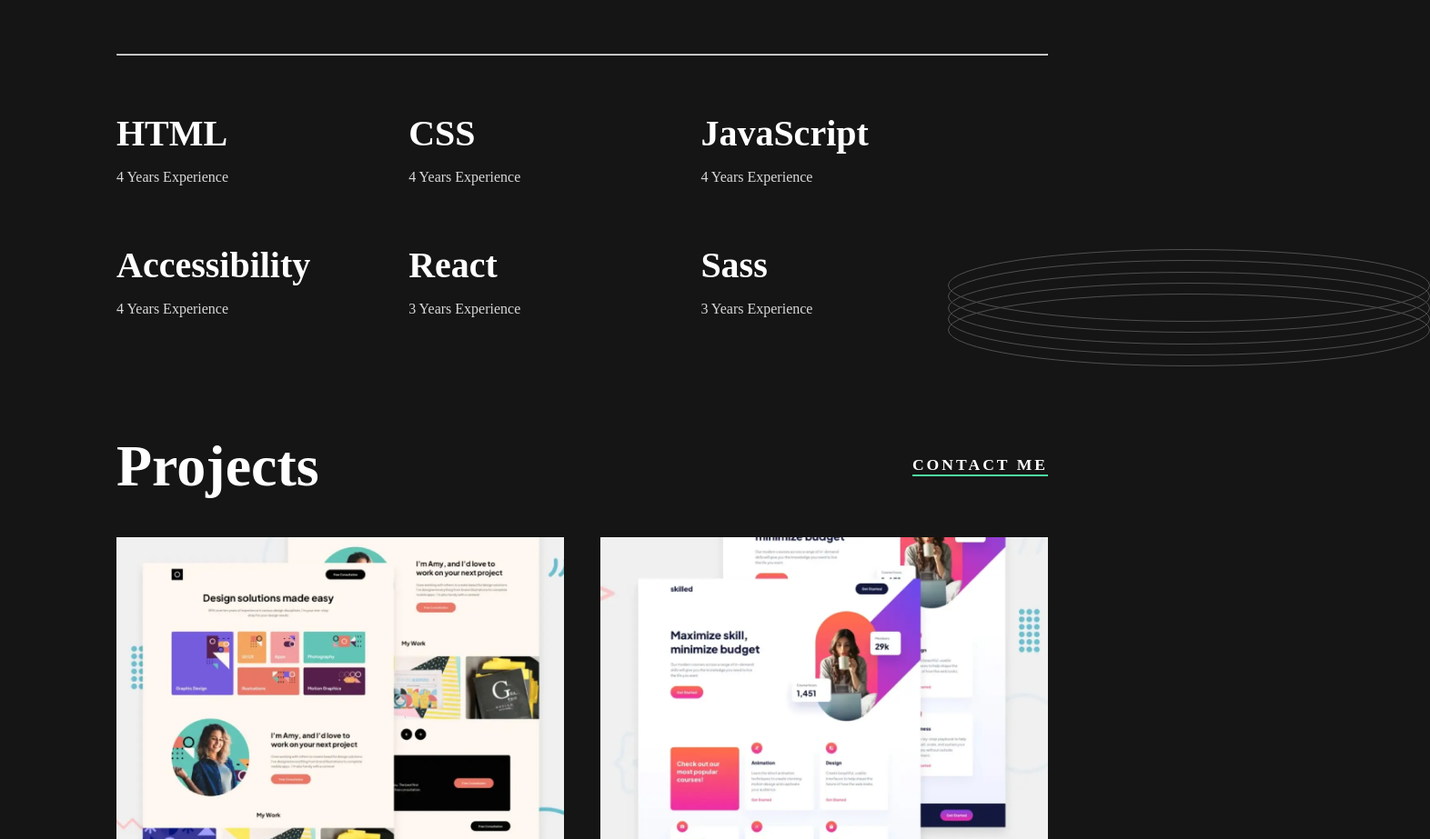
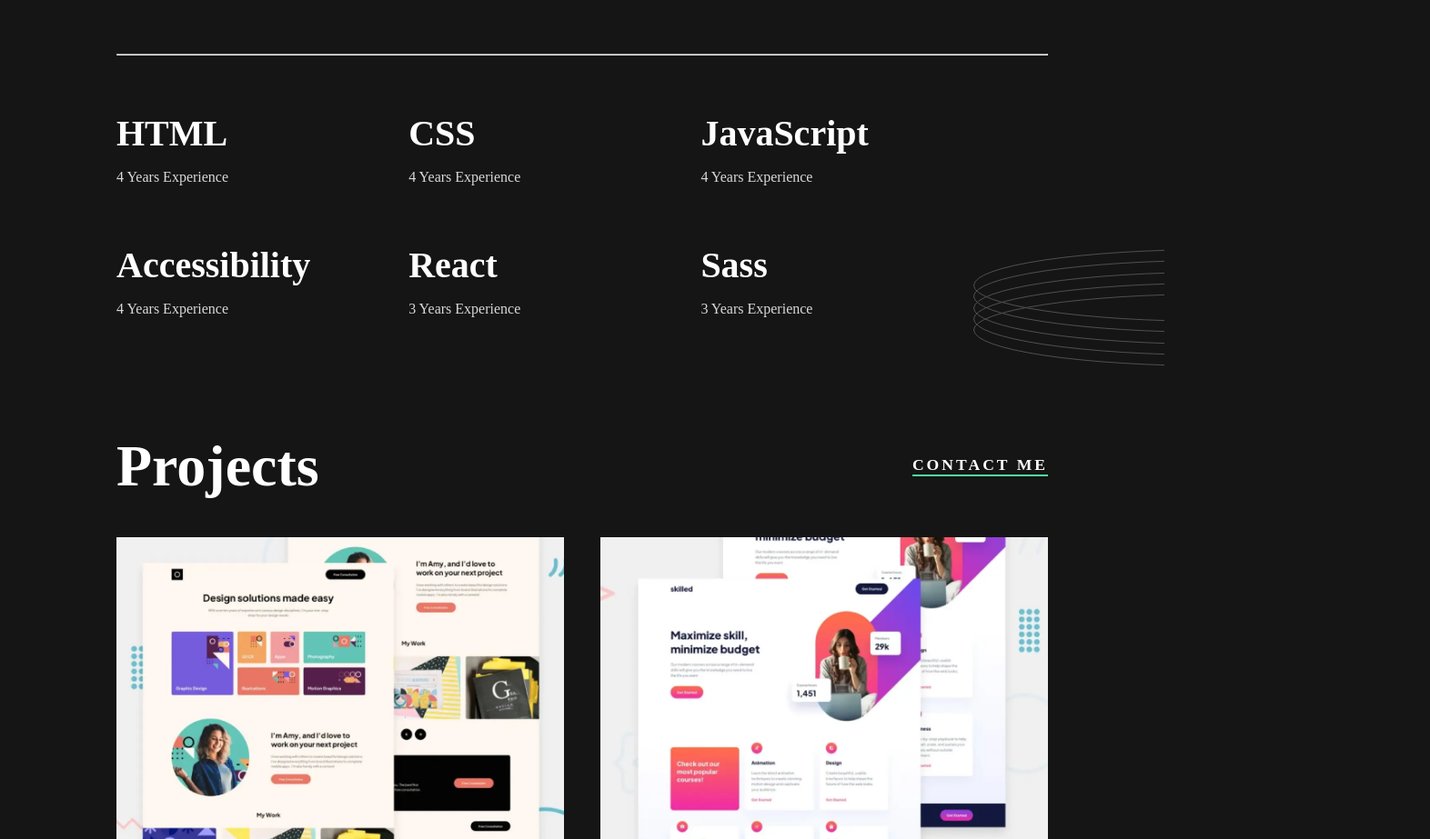
Before and after one commit to kaoutar-ouadih/Single-page-developer-portfolio, a plain HTML site: page index.html in a window 1280 px wide. Shown: the part 780-1703 px from the top of the page at 91% size, 1572 px wide, since content can reach past the window. Drawn offline with Linux system fonts and the light colour scheme; a web font is replaced by a local one.

Commit message:
remove the overflow

```diff
--- a/index.html
+++ b/index.html
@@ -41,6 +41,7 @@
   <hr>
   <!-- skills -->
   <section class="skills">
+    <div class="content">
       <div>
         <h2>HTML</h2>
         <p>4 Years Experience</p>
@@ -64,6 +65,7 @@
       <div>
         <h2>Sass</h2>
         <p>3 Years Experience</p>
+      </div>
     </div>
     <svg id="rings-pattern-skills" xmlns="http://www.w3.org/2000/svg" width="530" height="129"><g fill="none" fill-rule="evenodd" stroke="#FFF" opacity=".25"><ellipse cx="265" cy="40" rx="264.5" ry="39.5"/><ellipse cx="265" cy="52" rx="264.5" ry="39.5"/><ellipse cx="265" cy="65" rx="264.5" ry="39.5"/><ellipse cx="265" cy="77" rx="264.5" ry="39.5"/><ellipse cx="265" cy="89" rx="264.5" ry="39.5"/></g></svg>
   </section>
--- a/style.css
+++ b/style.css
@@ -39,7 +39,7 @@ body{
     background-color: var(--black);
     color: var(--White);
     padding: 1.5em 0 0;
-    overflow-x: clip;
+    overflow-x: hidden;
     display: flex;
     flex-direction: column;
     align-items: center;
@@ -75,6 +75,7 @@ main{
     position: relative;
     width: 80%;
     min-width: 980px;
+    overflow: hidden;
 }
 .intro{
     grid-area: intro;
@@ -134,12 +135,17 @@ hr{
 }
 .skills{
     margin-top: 3em;
+    position: relative;
+    margin-bottom: 3em;
+    width: 100%;
+    overflow-x: hidden;
+}
+.content{
     display: flex;
+    width: 80%;
     flex-wrap: wrap;
     gap: 5%;
-    position: relative;
-    margin-bottom: 3em;
-    width: 80%;
+    margin: 0 auto;
 }
 .skills div{
     min-width: 270px;
@@ -150,7 +156,7 @@ hr{
 }
 #rings-pattern-skills{
     position: absolute;
-    right: -420px;
+    right: -320px;
     bottom: 10px;
 }
 .projects-section{
```
Lines whose indentation alone changed are shown as unchanged.
